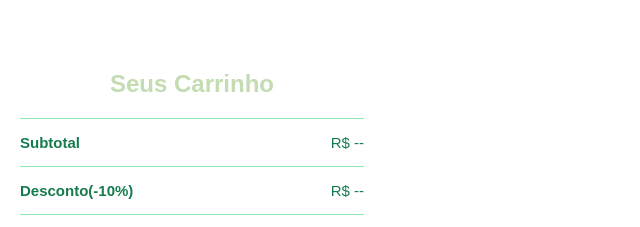
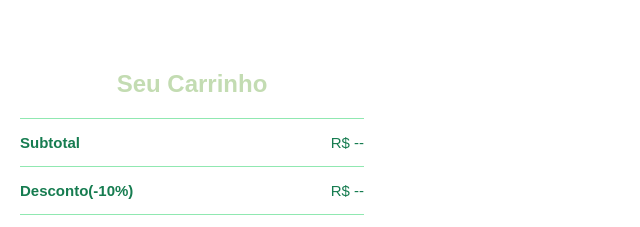
Before and after one commit to kamilaalves/Site, a plain HTML site: page roupas.html in a window 1280 px wide. Shown: the part 2167-2394 px from the top of the page, 0-640 px from the left. Drawn offline with Linux system fonts and the light colour scheme.

Commit message:
nome carrinho

```diff
--- a/roupas.html
+++ b/roupas.html
@@ -79,7 +79,7 @@
             <div class="menu-closer">
                 <span class="material-icons">close</span>
             </div>
-            <h1>Seus Carrinho</h1>
+            <h1>Seu Carrinho</h1>
             <div class="cart"></div>
             <div class="cart--details">
                 <div class="cart--totalitem subtotal">
```
Also changed, not shown: acessorios.html (+1 -1 lines), brinquedos.html (+1 -1 lines).
